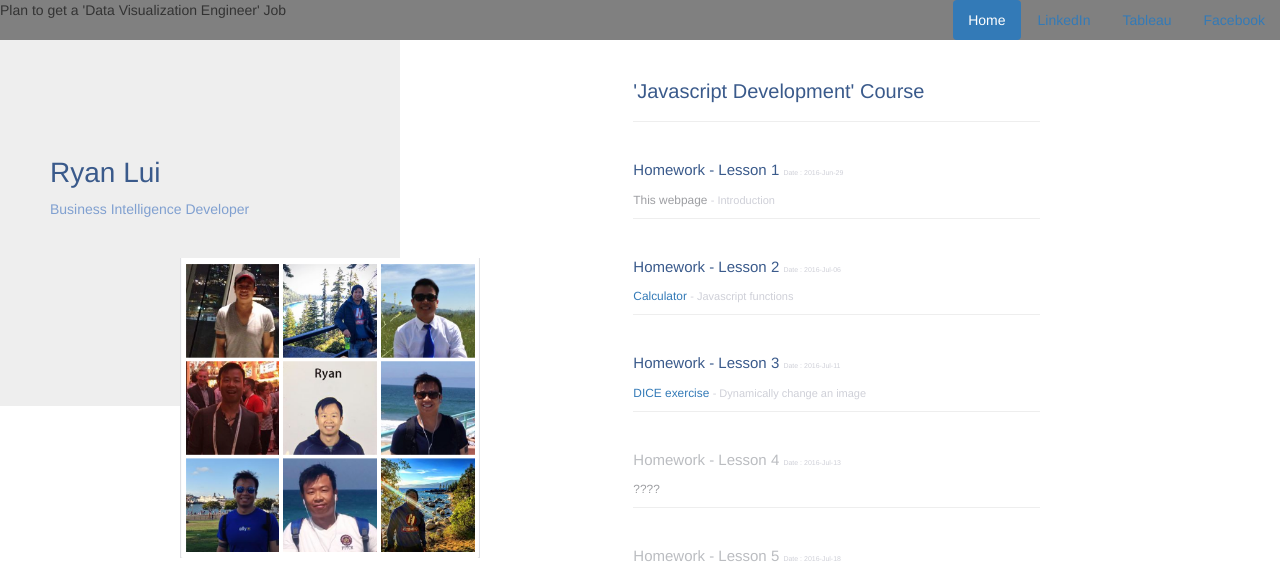
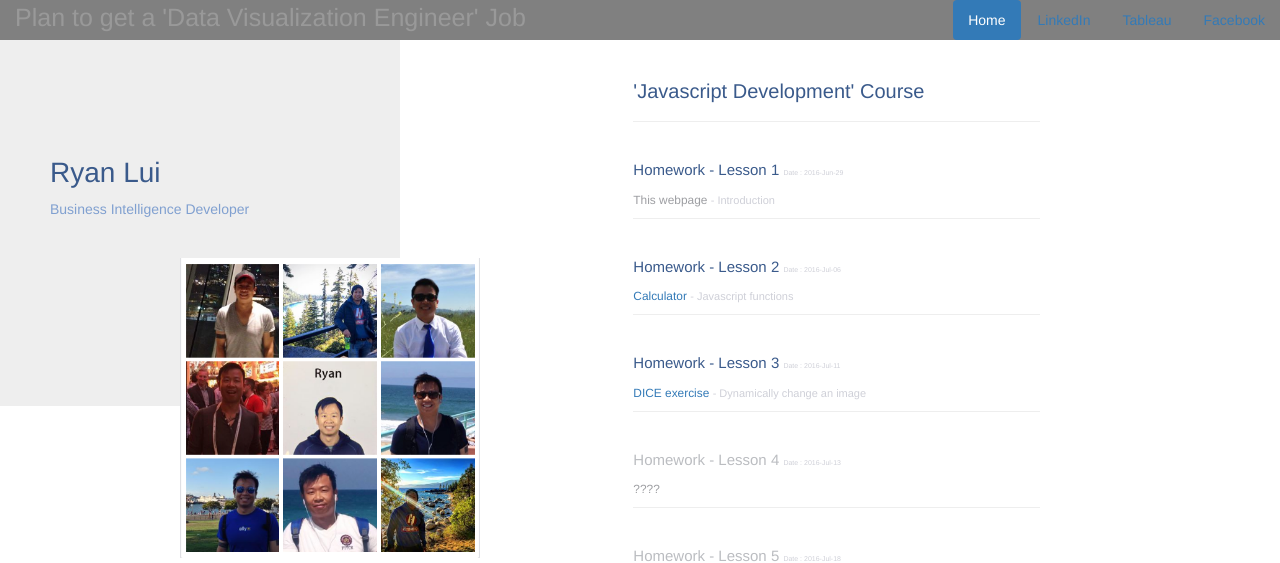
Before and after one commit to urswa777/jsd2, a PHP site: page / in a window 1280 px wide. Shown: the top 563 px of the page. Run offline with PHP 8.4, Linux system fonts and the light colour scheme.

Commit message:
Update the cover page

```diff
--- a/style.css
+++ b/style.css
@@ -4,7 +4,7 @@
 	      width:25%;
 }
 
-#JSD2 {
+#Subject {
   font-size:25px;
   color:#999999;
   padding-left:30px;
```
